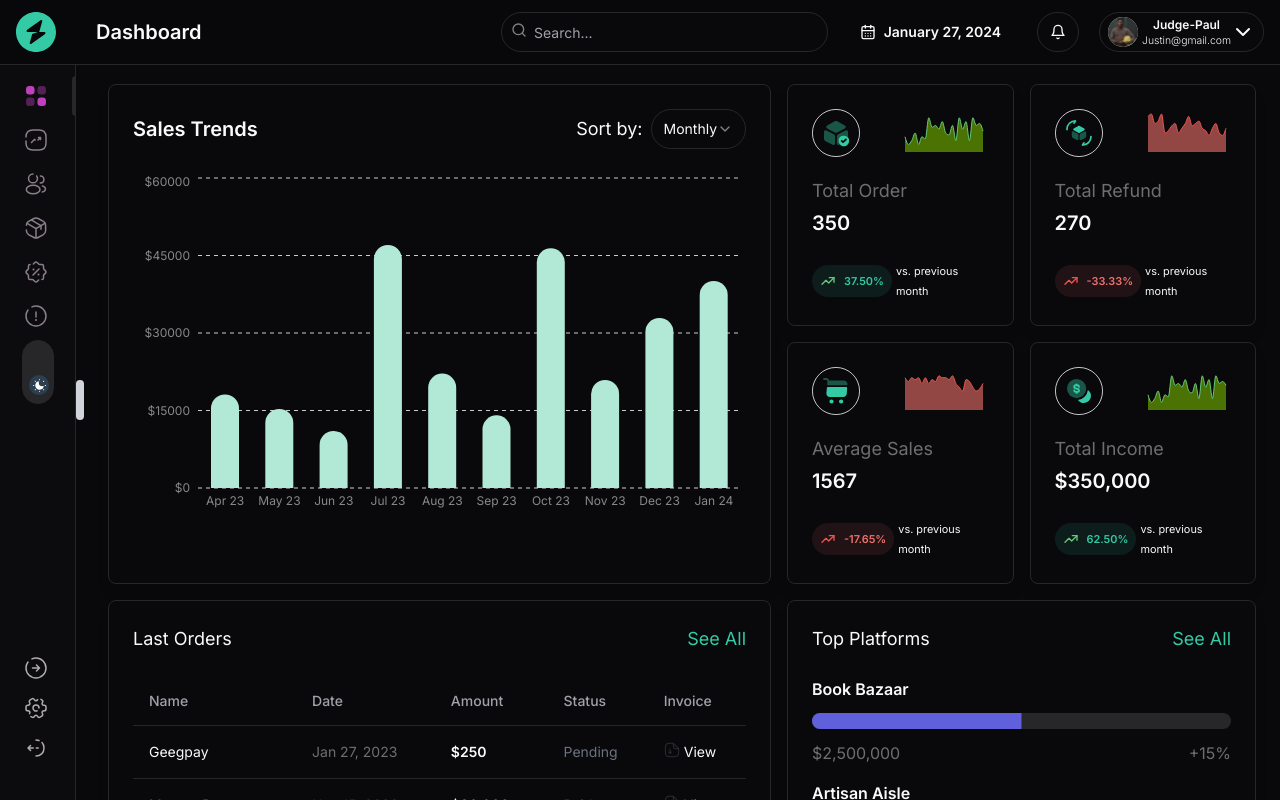
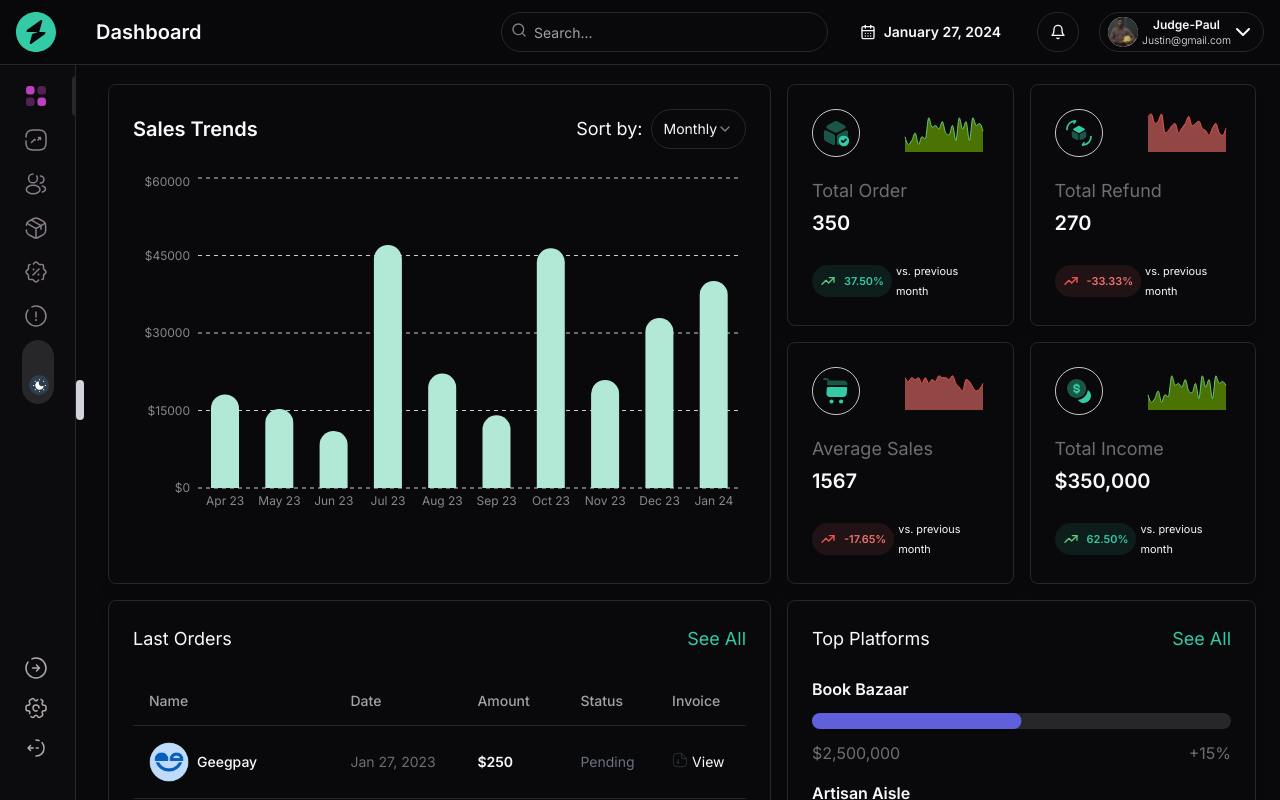
Before and after one commit to Judge-Paul/geegpay-dashboard, a Next.js app: page / in a window 1280 px wide. Built offline with nearby package versions, Linux system fonts and the light colour scheme.

Commit message:
feat: display images

```diff
--- a/package.json
+++ b/package.json
@@ -10,6 +10,7 @@
   },
   "dependencies": {
     "@radix-ui/react-alert-dialog": "^1.0.5",
+    "@radix-ui/react-avatar": "^1.0.4",
     "@radix-ui/react-dialog": "^1.0.5",
     "@radix-ui/react-dropdown-menu": "^2.0.6",
     "@radix-ui/react-icons": "^1.3.0",
--- a/src/components/dashboard/LastOrders.tsx
+++ b/src/components/dashboard/LastOrders.tsx
@@ -8,6 +8,7 @@
 } from "@/components/ui/table";
 import { cn } from "@/lib/utils";
 import { Card, CardContent, CardHeader } from "@/components/ui/card";
+import { Avatar, AvatarFallback, AvatarImage } from "@/components/ui/avatar";
 
 const transactions = [
   {
@@ -70,9 +71,18 @@
           <TableBody>
             {transactions.map((transaction, index) => {
               const { name, date, amount, status, invoice } = transaction;
+              console.log(`/person${index}.png`);
               return (
                 <TableRow key={index}>
-                  <TableCell className="w-40 sm:w-max">{name}</TableCell>
+                  <TableCell>
+                    <span className="flex">
+                      <Avatar>
+                        <AvatarImage alt={name} src={`/person${index}.png`} />
+                        <AvatarFallback>{name[0]}</AvatarFallback>
+                      </Avatar>
+                      <span className="my-auto ml-2 font-medium">{name}</span>
+                    </span>
+                  </TableCell>
                   <TableCell className="text-[#898989] dark:text-[#6E6E6E]">
                     {date}
                   </TableCell>
--- a/src/components/dashboard/TopPlatforms.tsx
+++ b/src/components/dashboard/TopPlatforms.tsx
@@ -15,7 +15,7 @@
           <h4 className="font-semibold">Book Bazaar</h4>
           <Progress
             className="mt-3 fill-current"
-            barClassName="bg-[#6160DC]"
+            barClassName="rounded-full bg-[#6160DC]"
             value={50}
           />
           <span className="mt-3 flex justify-between text-[#898989] dark:text-[#6E6E6E]">
@@ -27,24 +27,36 @@
           <h4 className="font-semibold">Artisan Aisle</h4>
           <Progress
             className="mt-3 fill-current"
-            barClassName="bg-[#54C5EB]"
+            barClassName="rounded-full bg-[#54C5EB]"
             value={40}
           />
           <span className="mt-3 flex justify-between text-[#898989] dark:text-[#6E6E6E]">
             <span>$2,500,000</span>
-            <span>+15%</span>
+            <span>+10%</span>
           </span>
         </div>
         <div className="mt-4">
           <h4 className="font-semibold">Toy Troop</h4>
           <Progress
             className="mt-3 fill-current"
-            barClassName="bg-[#FFB74A]"
+            barClassName="rounded-full bg-[#FFB74A]"
             value={30}
           />
           <span className="mt-3 flex justify-between text-[#898989] dark:text-[#6E6E6E]">
             <span>$2,500,000</span>
-            <span>+15%</span>
+            <span>+8%</span>
+          </span>
+        </div>
+        <div className="mt-4">
+          <h4 className="font-semibold">X Store</h4>
+          <Progress
+            className="mt-3 fill-current"
+            barClassName="rounded-full bg-[#FF4A55]"
+            value={30}
+          />
+          <span className="mt-3 flex justify-between text-[#898989] dark:text-[#6E6E6E]">
+            <span>$1,200,000</span>
+            <span>+5%</span>
           </span>
         </div>
       </CardContent>
--- /dev/null
+++ b/src/components/ui/avatar.tsx
@@ -0,0 +1,48 @@
+import * as React from "react"
+import * as AvatarPrimitive from "@radix-ui/react-avatar"
+
+import { cn } from "@/lib/utils"
+
+const Avatar = React.forwardRef<
+  React.ElementRef<typeof AvatarPrimitive.Root>,
+  React.ComponentPropsWithoutRef<typeof AvatarPrimitive.Root>
+>(({ className, ...props }, ref) => (
+  <AvatarPrimitive.Root
+    ref={ref}
+    className={cn(
+      "relative flex h-10 w-10 shrink-0 overflow-hidden rounded-full",
+      className
+    )}
+    {...props}
+  />
+))
+Avatar.displayName = AvatarPrimitive.Root.displayName
+
+const AvatarImage = React.forwardRef<
+  React.ElementRef<typeof AvatarPrimitive.Image>,
+  React.ComponentPropsWithoutRef<typeof AvatarPrimitive.Image>
+>(({ className, ...props }, ref) => (
+  <AvatarPrimitive.Image
+    ref={ref}
+    className={cn("aspect-square h-full w-full", className)}
+    {...props}
+  />
+))
+AvatarImage.displayName = AvatarPrimitive.Image.displayName
+
+const AvatarFallback = React.forwardRef<
+  React.ElementRef<typeof AvatarPrimitive.Fallback>,
+  React.ComponentPropsWithoutRef<typeof AvatarPrimitive.Fallback>
+>(({ className, ...props }, ref) => (
+  <AvatarPrimitive.Fallback
+    ref={ref}
+    className={cn(
+      "flex h-full w-full items-center justify-center rounded-full bg-muted",
+      className
+    )}
+    {...props}
+  />
+))
+AvatarFallback.displayName = AvatarPrimitive.Fallback.displayName
+
+export { Avatar, AvatarImage, AvatarFallback }
```
Also changed, not shown: 1 other file (tests, documents, lock files or other folders).
